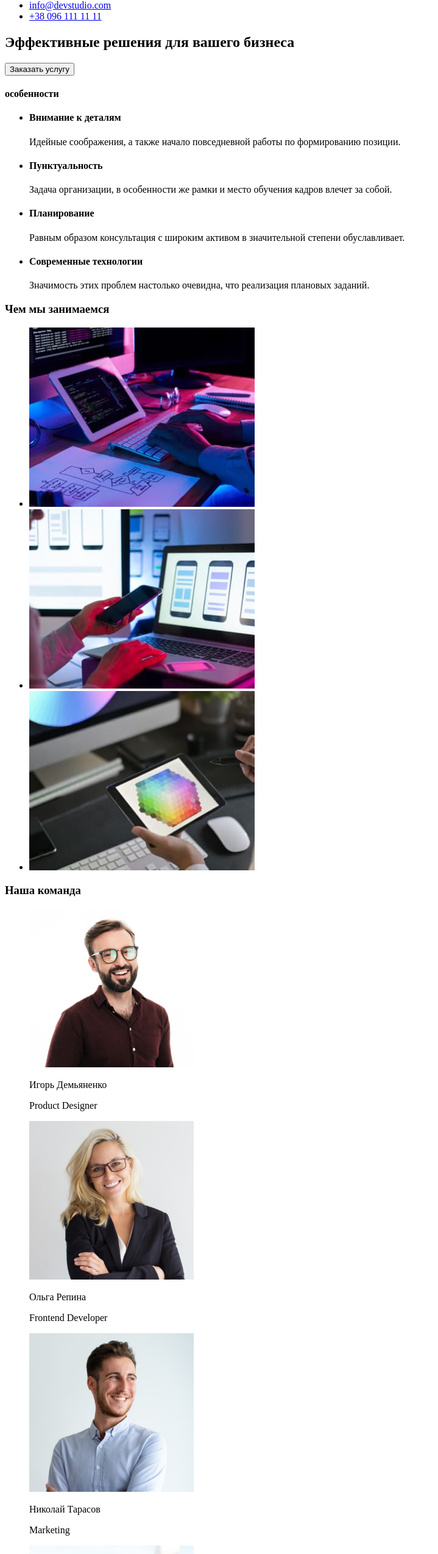
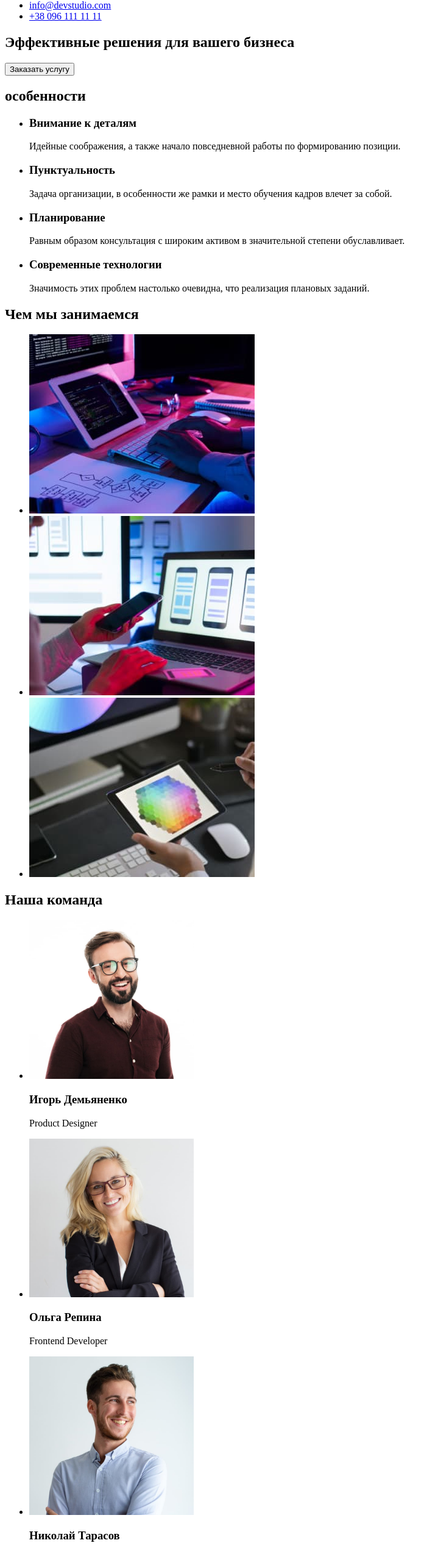
Before and after one commit to BohdanKlymenko/goit-markup-hw-01, a plain HTML site: page index.html in a window 1280 px wide. Shown: the part 112-2660 px from the top of the page at 61% size, without its empty margins (0-719 px from the left). Drawn offline with Linux system fonts and the light colour scheme.

Commit message:
Исправляет HTML разметку

```diff
--- a/index.html
+++ b/index.html
@@ -4,16 +4,16 @@
     <meta charset="UTF-8" />
     <meta http-equiv="X-UA-Compatible" content="IE=edge" />
     <meta name="viewport" content="width=device-width, initial-scale=1.0" />
-    <title>GOIT-MARKUP-HW01</title>
+    <title>WebStudio</title>
   </head>
   <body>
     <header>
       <nav>
-        <a href="/">WebStudio</a>
+        <a href="./"><span class="">Web</span>Studio</a>
         <ul>
-          <li><a href="#студия">Студия</a></li>
-          <li><a href="#портфолио">Портфолио</a></li>
-          <li><a href="#контакты">Контакты</a></li>
+          <li><a href="#studio">Студия</a></li>
+          <li><a href="#portfolio">Портфолио</a></li>
+          <li><a href="#contacts">Контакты</a></li>
         </ul>
       </nav>
       <ul>
@@ -27,31 +27,31 @@
         <button type="button">Заказать услугу</button>
       </section>
       <section>
-        <h4>особенности</h4>
+        <h2>особенности</h2>
         <ul>
           <li>
-            <h4>Внимание к деталям</h4>
+            <h3>Внимание к деталям</h3>
             <p>
               Идейные соображения, а также начало повседневной работы по
               формированию позиции.
             </p>
           </li>
           <li>
-            <h4>Пунктуальность</h4>
+            <h3>Пунктуальность</h3>
             <p>
               Задача организации, в особенности же рамки и место обучения кадров
               влечет за собой.
             </p>
           </li>
           <li>
-            <h4>Планирование</h4>
+            <h3>Планирование</h3>
             <p>
               Равным образом консультация с широким активом в значительной
               степени обуславливает.
             </p>
           </li>
           <li>
-            <h4>Современные технологии</h4>
+            <h3>Современные технологии</h3>
             <p>
               Значимость этих проблем настолько очевидна, что реализация
               плановых заданий.
@@ -59,51 +59,94 @@
           </li>
         </ul>
       </section>
-      <section>
-        <h3>Чем мы занимаемся</h3>
+      <section id="portfolio">
+        <h2>Чем мы занимаемся</h2>
         <ul>
-          <li><img src="images/box1.jpg" alt="" width="370" height="294" /></li>
-          <li><img src="images/box2.jpg" alt="" width="370" height="294" /></li>
-          <li><img src="images/box3.jpg" alt="" width="370" height="294" /></li>
+          <li>
+            <img
+              src="./images/photo/img1.jpg"
+              width="370"
+              height="294"
+              alt="Разработка веб-страници"
+            />
+          </li>
+          <li>
+            <img
+              src="./images/photo/img2.jpg"
+              width="370"
+              height="294"
+              alt="Адаптация для мобильных устройств"
+            />
+          </li>
+          <li>
+            <img
+              src="./images/photo/img3.jpg"
+              width="370"
+              height="294"
+              alt="Разработка графики"
+            />
+          </li>
         </ul>
       </section>
-      <section>
-        <h3>Наша команда</h3>
-        <figure>
-          <img src="images/igor.jpg" alt="" width="270" />
-          <figcaption>
-            <p>Игорь Демьяненко</p>
+      <section id="studio">
+        <h2>Наша команда</h2>
+        <ul>
+          <li>
+            <img
+              src="./images/team/img-1.jpg"
+              width="270"
+              height="260"
+              alt="Игорь Демьяненко"
+            />
+            <h3>Игорь Демьяненко</h3>
             <p>Product Designer</p>
-          </figcaption>
-        </figure>
-        <figure>
-          <img src="images/olga.jpg" alt="" width="270" />
-          <figcaption>
-            <p>Ольга Репина</p>
+          </li>
+          <li>
+            <img
+              src="./images/team/img-2.jpg"
+              width="270"
+              height="260"
+              alt="Ольга Репина"
+            />
+            <h3>Ольга Репина</h3>
             <p>Frontend Developer</p>
-          </figcaption>
-        </figure>
-        <figure>
-          <img src="images/nikolai.jpg" alt="" width="270" />
-          <figcaption>
-            <p>Николай Тарасов</p>
+          </li>
+          <li>
+            <img
+              src="./images/team/img-3.jpg"
+              width="270"
+              height="260"
+              alt="Николай Тарасов"
+            />
+            <h3>Николай Тарасов</h3>
             <p>Marketing</p>
-          </figcaption>
-        </figure>
-        <figure>
-          <img src="images/mikhail.jpg" alt="" width="270" />
-          <figcaption>
-            <p>Михаил Ермаков</p>
+          </li>
+          <li>
+            <img
+              src="./images/team/img-4.jpg"
+              width="270"
+              height="260"
+              alt="Михаил Ермаков"
+            />
+            <h3>Михаил Ермаков</h3>
             <p>UI Designer</p>
-          </figcaption>
-        </figure>
+          </li>
+        </ul>
       </section>
     </main>
-    <footer>
-      <a href="/">WebStudio</a>
+    <footer id="contacts">
+      <a href="/"><span class="">Web</span>Studio</a>
       <address>
-        <p>г. Киев, пр-т Леси Украинки, 26</p>
+        <p></p>
         <ul>
+          <li>
+            <a
+              href="https://goo.gl/maps/7yWL4o9HkrsM5cYJ9"
+              target="_blank"
+              rel="noopener noreferrer nofollow"
+              >г. Киев, пр-т Леси Украинки, 26</a
+            >
+          </li>
           <li><a href="mailto:info@devstudio.com">info@devstudio.com</a></li>
           <li><a href="tel:+380961111111">+38 096 111 11 11</a></li>
         </ul>
```
Also changed, not shown: images/photo/img1.jpg (renamed from images/box1.jpg), images/photo/img2.jpg (renamed from images/box2.jpg), images/photo/img3.jpg (renamed from images/box3.jpg), images/team/img-1.jpg (renamed from images/igor.jpg), images/team/img-2.jpg (renamed from images/olga.jpg), images/team/img-3.jpg (renamed from images/nikolai.jpg), images/team/img-4.jpg (renamed from images/mikhail.jpg).
